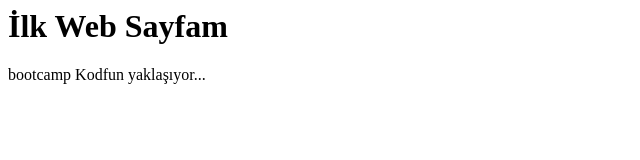
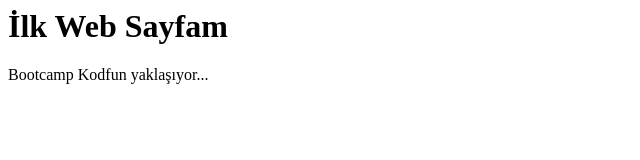
Before and after one commit to gokcespor/gokcespor.github.io, a plain HTML site: page index.html in a window 1280 px wide. Shown: the full height of the page, 0-640 px from the left. Drawn offline with Linux system fonts and the light colour scheme.

Commit message:
Update index.html

```diff
--- a/index.html
+++ b/index.html
@@ -1,3 +1,4 @@
 <h1>İlk Web Sayfam</h1>
 
-<p>bootcamp Kodfun yaklaşıyor...</p>
+<p>Bootcamp Kodfun yaklaşıyor...</p>
+<!--Bootcamp Kodfun-->
```
